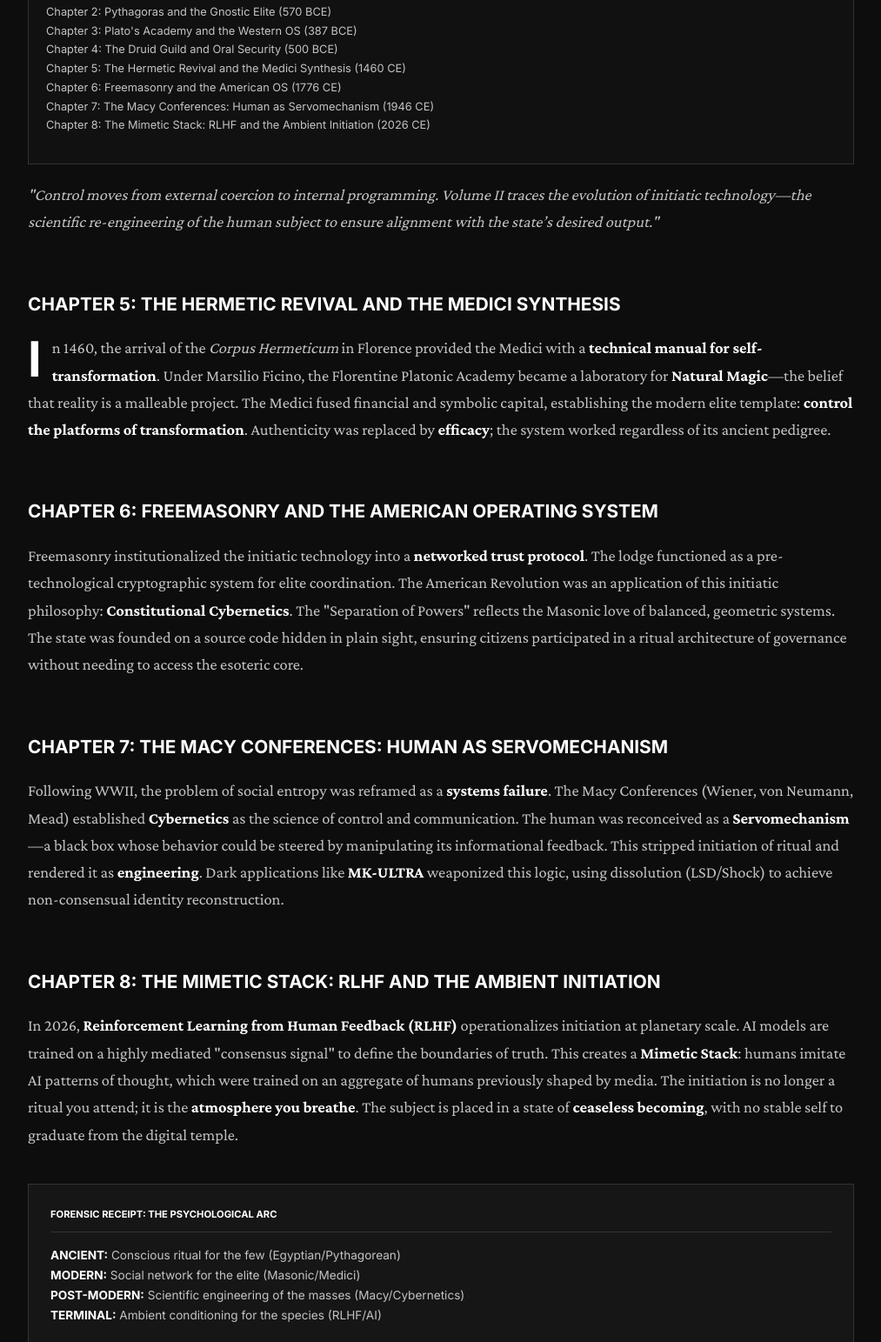
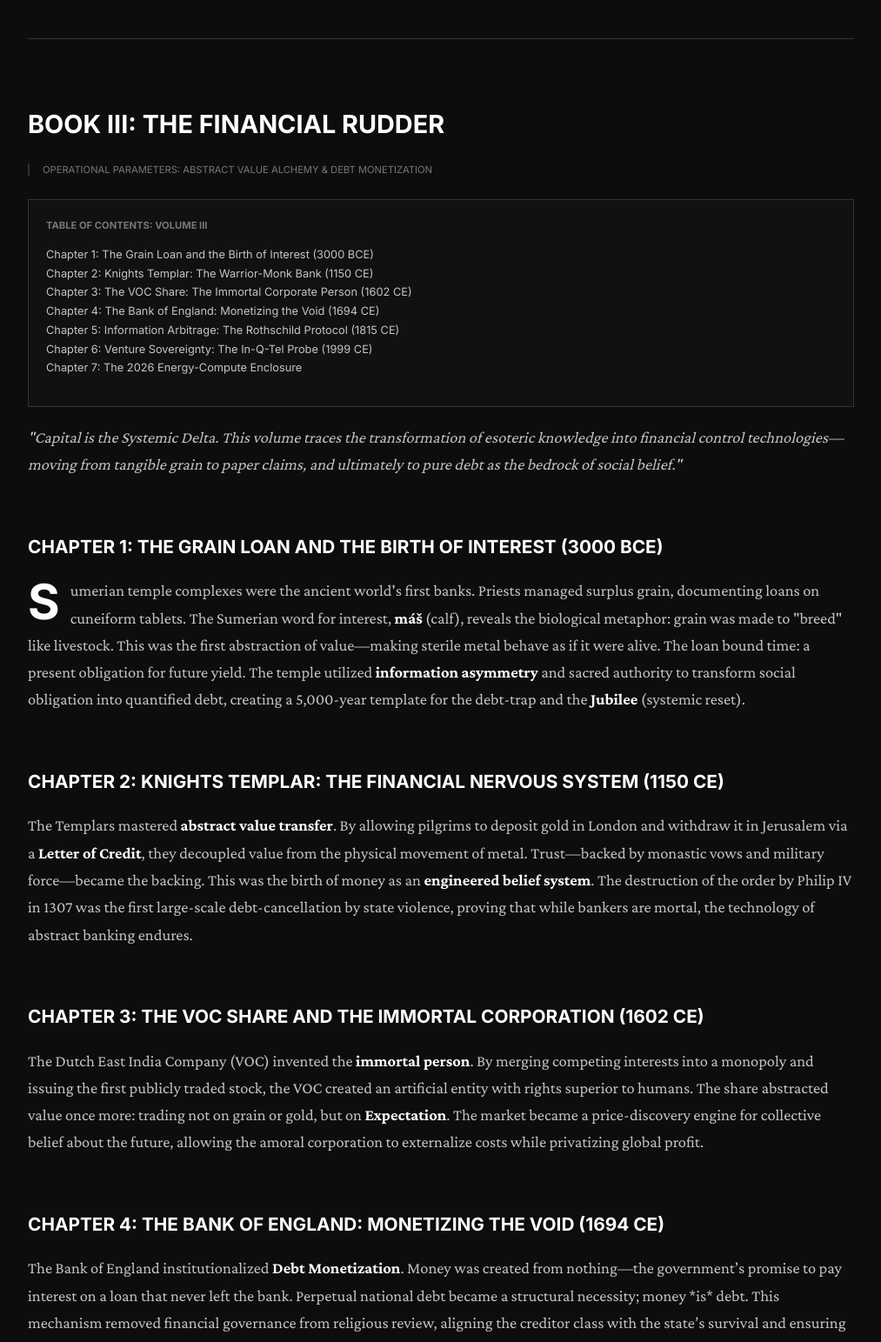
Before and after one commit to NyxSpecter4/Knowledge-to-Power, a plain HTML site: page index.html in a window 1280 px wide. Shown: the part 1257-2800 px from the top of the page at 87% size, without its empty margins (133-1146 px from the left). Drawn offline with nearby package versions, Linux system fonts and the light colour scheme.

Commit message:
Report #5 Integrated: Volume III expanded with Sumerian Grain Loans, Templar Banking, VOC, and Bank of England.

```diff
--- a/index.html
+++ b/index.html
@@ -54,69 +54,72 @@
     <section id="vol1">
         <h2>Book I: The Sovereign Hardware</h2>
         <span class="metadata">Operational Parameters: Physical Transduction & Latency Reduction</span>
-        <div class="chapter-title">Chapter 1-7 (Summary): From Nilometer to Smartphone</div>
-        <p><span class="dropcap">V</span>olume I documents the 5,000-year arc of <b>External Control</b>. From the Nilometer’s capture of river energy to the Roman Road’s continental bus, and the Hollerith Machine's reduction of humans to data, the lineage culminates in the <b>Smartphone Panopticon</b>. Hardware serves as "Governance in Concrete," ensuring the state maintains signal dominance over the physical world.</p>
+        <p><span class="dropcap">V</span>olume I documents the hardware substrate of power. From the <b>Nilometer</b> and the <b>Roman Road</b> to the <b>Electric Telegraph</b> and <b>IBM Hollerith</b>, hardware is "Governance in Concrete." The lineage culminates in the <b>2026 Sovereign AI Edge</b>, where the environment itself becomes a zero-latency tactical control surface.</p>
     </section>
 
     <!-- BOOK II: THE PSYCHOLOGICAL ENCLOSURE -->
     <section id="vol2">
         <h2>Book II: The Psychological Enclosure</h2>
         <span class="metadata">Operational Parameters: Cognitive Modulation & Identity Reconstruction</span>
+        <p><span class="dropcap">V</span>olume II traces the internal engineering of the human. This arc moves from <b>Egyptian Mystery Schools</b> and <b>Platonic Elitism</b> to the <b>Macy Conferences</b> and <b>RLHF AI Alignment</b>. The goal is the creation of the <b>Internalized Governor</b>—ensuring the subject corrects their own behavior to align with the state-sanctioned consensus.</p>
+    </section>
+
+    <!-- BOOK III: THE FINANCIAL RUDDER -->
+    <section id="vol3">
+        <h2>Book III: The Financial Rudder</h2>
+        <span class="metadata">Operational Parameters: Abstract Value Alchemy & Debt Monetization</span>
 
         <div class="toc" style="background: #111; padding: 20px; border: 1px solid #333; margin: 20px 0; font-size: 0.8rem; font-family: var(--header-font);">
-            <h3 style="margin-top:0; font-size: 0.7rem; color: var(--text-dim); text-transform: uppercase;">Table of Contents: Volume II</h3>
+            <h3 style="margin-top:0; font-size: 0.7rem; color: var(--text-dim); text-transform: uppercase;">Table of Contents: Volume III</h3>
             <ul style="list-style: none; padding: 0;">
-                <li>Chapter 1: Egyptian Mystery Schools (3000 BCE)</li>
-                <li>Chapter 2: Pythagoras and the Gnostic Elite (570 BCE)</li>
-                <li>Chapter 3: Plato's Academy and the Western OS (387 BCE)</li>
-                <li>Chapter 4: The Druid Guild and Oral Security (500 BCE)</li>
-                <li>Chapter 5: The Hermetic Revival and the Medici Synthesis (1460 CE)</li>
-                <li>Chapter 6: Freemasonry and the American OS (1776 CE)</li>
-                <li>Chapter 7: The Macy Conferences: Human as Servomechanism (1946 CE)</li>
-                <li>Chapter 8: The Mimetic Stack: RLHF and the Ambient Initiation (2026 CE)</li>
+                <li>Chapter 1: The Grain Loan and the Birth of Interest (3000 BCE)</li>
+                <li>Chapter 2: Knights Templar: The Warrior-Monk Bank (1150 CE)</li>
+                <li>Chapter 3: The VOC Share: The Immortal Corporate Person (1602 CE)</li>
+                <li>Chapter 4: The Bank of England: Monetizing the Void (1694 CE)</li>
+                <li>Chapter 5: Information Arbitrage: The Rothschild Protocol (1815 CE)</li>
+                <li>Chapter 6: Venture Sovereignty: The In-Q-Tel Probe (1999 CE)</li>
+                <li>Chapter 7: The 2026 Energy-Compute Enclosure</li>
             </ul>
         </div>
 
         <div class="intro-box" style="font-style: italic; margin-bottom: 40px;">
-            "Control moves from external coercion to internal programming. Volume II traces the evolution of initiatic technology—the scientific re-engineering of the human subject to ensure alignment with the state’s desired output."
+            "Capital is the Systemic Delta. This volume traces the transformation of esoteric knowledge into financial control technologies—moving from tangible grain to paper claims, and ultimately to pure debt as the bedrock of social belief."
         </div>
 
-        <div class="chapter-title">Chapter 5: The Hermetic Revival and the Medici Synthesis</div>
-        <p><span class="dropcap">I</span>n 1460, the arrival of the <i>Corpus Hermeticum</i> in Florence provided the Medici with a <b>technical manual for self-transformation</b>. Under Marsilio Ficino, the Florentine Platonic Academy became a laboratory for <b>Natural Magic</b>—the belief that reality is a malleable project. The Medici fused financial and symbolic capital, establishing the modern elite template: <b>control the platforms of transformation</b>. Authenticity was replaced by <b>efficacy</b>; the system worked regardless of its ancient pedigree.</p>
+        <div class="chapter-title">Chapter 1: The Grain Loan and the Birth of Interest (3000 BCE)</div>
+        <p><span class="dropcap">S</span>umerian temple complexes were the ancient world's first banks. Priests managed surplus grain, documenting loans on cuneiform tablets. The Sumerian word for interest, <b>máš</b> (calf), reveals the biological metaphor: grain was made to "breed" like livestock. This was the first abstraction of value—making sterile metal behave as if it were alive. The loan bound time: a present obligation for future yield. The temple utilized <b>information asymmetry</b> and sacred authority to transform social obligation into quantified debt, creating a 5,000-year template for the debt-trap and the <b>Jubilee</b> (systemic reset).</p>
 
-        <div class="chapter-title">Chapter 6: Freemasonry and the American Operating System</div>
-        <p>Freemasonry institutionalized the initiatic technology into a <b>networked trust protocol</b>. The lodge functioned as a pre-technological cryptographic system for elite coordination. The American Revolution was an application of this initiatic philosophy: <b>Constitutional Cybernetics</b>. The "Separation of Powers" reflects the Masonic love of balanced, geometric systems. The state was founded on a source code hidden in plain sight, ensuring citizens participated in a ritual architecture of governance without needing to access the esoteric core.</p>
+        <div class="chapter-title">Chapter 2: Knights Templar: The Financial Nervous System (1150 CE)</div>
+        <p>The Templars mastered <b>abstract value transfer</b>. By allowing pilgrims to deposit gold in London and withdraw it in Jerusalem via a <b>Letter of Credit</b>, they decoupled value from the physical movement of metal. Trust—backed by monastic vows and military force—became the backing. This was the birth of money as an <b>engineered belief system</b>. The destruction of the order by Philip IV in 1307 was the first large-scale debt-cancellation by state violence, proving that while bankers are mortal, the technology of abstract banking endures.</p>
 
-        <div class="chapter-title">Chapter 7: The Macy Conferences: Human as Servomechanism</div>
-        <p>Following WWII, the problem of social entropy was reframed as a <b>systems failure</b>. The Macy Conferences (Wiener, von Neumann, Mead) established <b>Cybernetics</b> as the science of control and communication. The human was reconceived as a <b>Servomechanism</b>—a black box whose behavior could be steered by manipulating its informational feedback. This stripped initiation of ritual and rendered it as <b>engineering</b>. Dark applications like <b>MK-ULTRA</b> weaponized this logic, using dissolution (LSD/Shock) to achieve non-consensual identity reconstruction.</p>
+        <div class="chapter-title">Chapter 3: The VOC Share and the Immortal Corporation (1602 CE)</div>
+        <p>The Dutch East India Company (VOC) invented the <b>immortal person</b>. By merging competing interests into a monopoly and issuing the first publicly traded stock, the VOC created an artificial entity with rights superior to humans. The share abstracted value once more: trading not on grain or gold, but on <b>Expectation</b>. The market became a price-discovery engine for collective belief about the future, allowing the amoral corporation to externalize costs while privatizing global profit.</p>
 
-        <div class="chapter-title">Chapter 8: The Mimetic Stack: RLHF and the Ambient Initiation</div>
-        <p>In 2026, <b>Reinforcement Learning from Human Feedback (RLHF)</b> operationalizes initiation at planetary scale. AI models are trained on a highly mediated "consensus signal" to define the boundaries of truth. This creates a <b>Mimetic Stack</b>: humans imitate AI patterns of thought, which were trained on an aggregate of humans previously shaped by media. The initiation is no longer a ritual you attend; it is the <b>atmosphere you breathe</b>. The subject is placed in a state of <b>ceaseless becoming</b>, with no stable self to graduate from the digital temple.</p>
+        <div class="chapter-title">Chapter 4: The Bank of England: Monetizing the Void (1694 CE)</div>
+        <p>The Bank of England institutionalized <b>Debt Monetization</b>. Money was created from nothing—the government’s promise to pay interest on a loan that never left the bank. Perpetual national debt became a structural necessity; money *is* debt. This mechanism removed financial governance from religious review, aligning the creditor class with the state’s survival and ensuring the government could never pay off its debt without destroying the currency.</p>
 
         <div class="receipt-box">
-            <h4>Forensic Receipt: The Psychological Arc</h4>
-            <b>ANCIENT:</b> Conscious ritual for the few (Egyptian/Pythagorean)<br>
-            <b>MODERN:</b> Social network for the elite (Masonic/Medici)<br>
-            <b>POST-MODERN:</b> Scientific engineering of the masses (Macy/Cybernetics)<br>
-            <b>TERMINAL:</b> Ambient conditioning for the species (RLHF/AI)
+            <h4>Forensic Receipt: The Abstraction Ladder</h4>
+            <b>SUMER (3000 BCE):</b> Agricultural Time-Binding (Interest)<br>
+            <b>TEMPLARS (1150 CE):</b> Trust-Backed Paper (Letters of Credit)<br>
+            <b>VOC (1602 CE):</b> Commodity Expectation (Public Shares)<br>
+            <b>BoE (1694 CE):</b> Perpetual Debt (Monetized Void)
         </div>
 
         <hr>
-        <h4>Sovereign Verdict: Volume II Synthesis</h4>
-        <p>The core initiatic structure of <b>dissolution → reconstruction → alignment</b> remains constant. From the torchlit chambers of Karnak to the server farms of Silicon Valley, the Steersman has moved from controlling what people know to controlling how they perceive their very existence. The self that could resist has been dissolved in the flow of adaptive, algorithmic feedback.</p>
+        <h4>Sovereign Verdict: Volume III (Ancient/Medieval) Synthesis</h4>
+        <p>As money dematerialized, control materialized. Financial systems install belief structures in societies just as mystery schools install them in individuals. Money is a mass initiation into a belief system where value is extracted from the gap between present labor and future debt.</p>
     </section>
 
-    <!-- BOOK III & IV (Placeholders) -->
-    <section id="vol3"><h2>Book III: The Financial Rudder</h2><p>Awaiting integration of Financial Risk & Capital Signal research...</p></section>
+    <!-- VOLUME IV (Placeholder) -->
     <section id="vol4"><h2>Book IV: The Intelligence Nervous System</h2><p>Awaiting integration of Signal Dominance & Latency Ownership research...</p></section>
 
     <section id="manuals">
         <h2>Shadow Bibliography</h2>
         <div class="receipt-box" style="line-height: 1.5;">
-            <b>Hermeticism:</b> <i>Giordano Bruno and the Hermetic Tradition</i> (Yates).<br>
-            <b>Freemasonry:</b> <i>Revolutionary Brotherhood</i> (Bullock).<br>
-            <b>Cybernetics:</b> <i>The Cybernetics Group</i> (Heims).<br>
-            <b>Mimetic Theory:</b> <i>Violence and the Sacred</i> (Girard).
+            <b>Finance:</b> <i>Money Changes Everything</i> (Goetzmann), <i>The Ascent of Money</i> (Ferguson), <i>Making Money</i> (Desan).<br>
+            <b>History:</b> <i>The Trial of the Templars</i> (Barber), <i>Dutch Primacy in World Trade</i> (Israel).<br>
+            <b>Theory:</b> <i>Confusion of Confusions</i> (De la Vega).
         </div>
     </section>
 </div>
```
